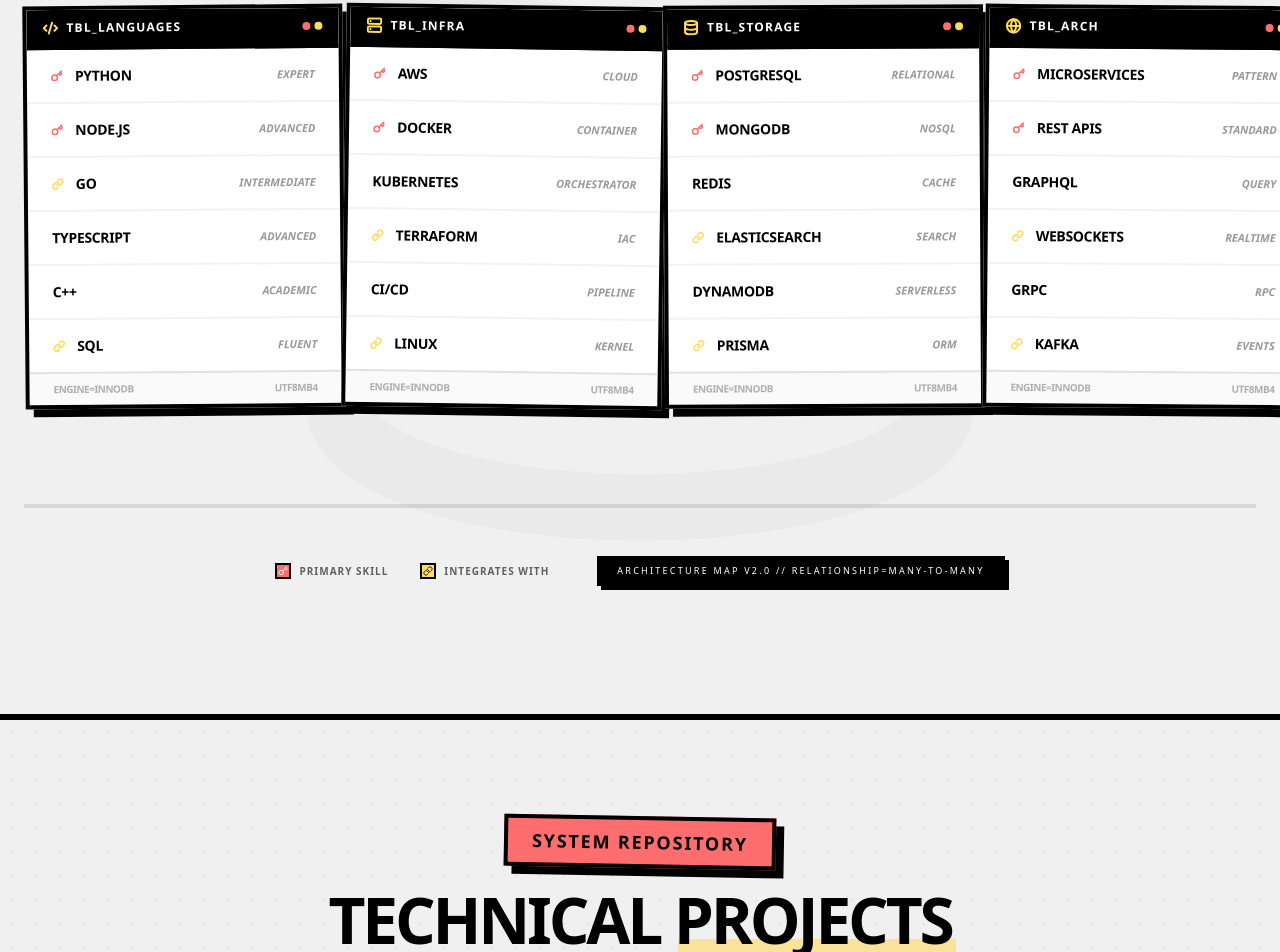
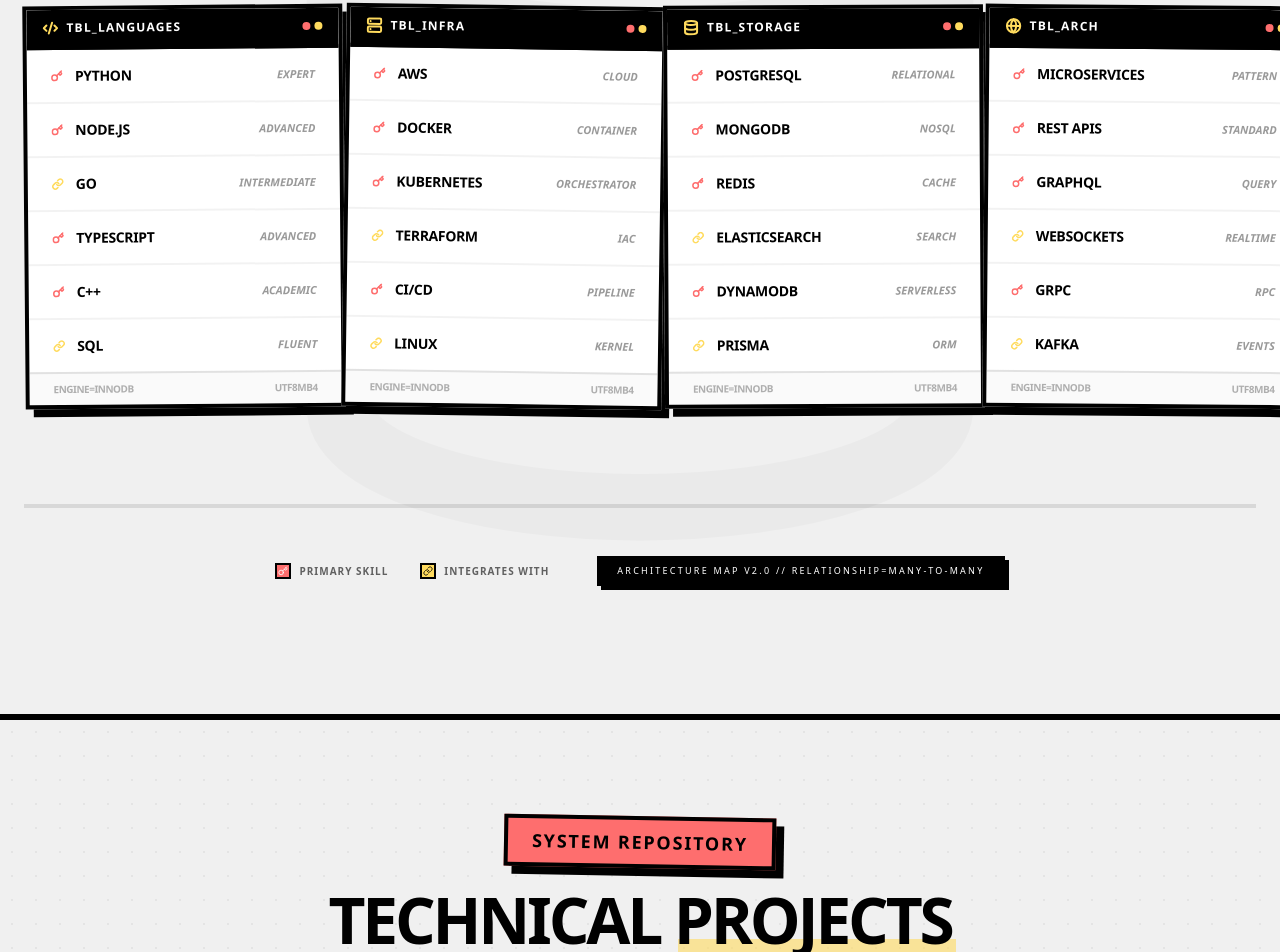
Before and after one commit to abeer-srivastava/portFolio, a Next.js app: page / in a window 1280 px wide. Shown: the part 2698-3650 px from the top of the page. Built offline with nearby package versions, Linux system fonts and the light colour scheme.

Commit message:
feat: add isPK property to additional skill items in SkillsSection

```diff
--- a/components/sections/SkillsSection.tsx
+++ b/components/sections/SkillsSection.tsx
@@ -128,8 +128,8 @@
               { name: 'Python', type: 'Expert', isPK: true },
               { name: 'Node.js', type: 'Advanced', isPK: true },
               { name: 'Go', type: 'Intermediate', isFK: true },
-              { name: 'TypeScript', type: 'Advanced' },
-              { name: 'C++', type: 'Academic' },
+              { name: 'TypeScript', type: 'Advanced',isPK:true },
+              { name: 'C++', type: 'Academic',isPK:true },
               { name: 'SQL', type: 'Fluent', isFK: true }
             ]}
             delay={0.1}
@@ -143,9 +143,9 @@
             fields={[
               { name: 'AWS', type: 'Cloud', isPK: true },
               { name: 'Docker', type: 'Container', isPK: true },
-              { name: 'Kubernetes', type: 'Orchestrator' },
+              { name: 'Kubernetes', type: 'Orchestrator',isPK:true },
               { name: 'Terraform', type: 'IaC', isFK: true },
-              { name: 'CI/CD', type: 'Pipeline' },
+              { name: 'CI/CD', type: 'Pipeline',isPK:true },
               { name: 'Linux', type: 'Kernel', isFK: true }
             ]}
             delay={0.2}
@@ -159,9 +159,9 @@
             fields={[
               { name: 'PostgreSQL', type: 'Relational', isPK: true },
               { name: 'MongoDB', type: 'NoSQL', isPK: true },
-              { name: 'Redis', type: 'Cache' },
+              { name: 'Redis', type: 'Cache' ,isPK:true},
               { name: 'Elasticsearch', type: 'Search', isFK: true },
-              { name: 'DynamoDB', type: 'Serverless' },
+              { name: 'DynamoDB', type: 'Serverless',isPK:true },
               { name: 'Prisma', type: 'ORM', isFK: true }
             ]}
             delay={0.3}
@@ -175,9 +175,9 @@
             fields={[
               { name: 'Microservices', type: 'Pattern', isPK: true },
               { name: 'REST APIs', type: 'Standard', isPK: true },
-              { name: 'GraphQL', type: 'Query' },
+              { name: 'GraphQL', type: 'Query',isPK:true },
               { name: 'WebSockets', type: 'Realtime', isFK: true },
-              { name: 'gRPC', type: 'RPC' },
+              { name: 'gRPC', type: 'RPC',isPK:true },
               { name: 'Kafka', type: 'Events', isFK: true }
             ]}
             delay={0.4}
```
